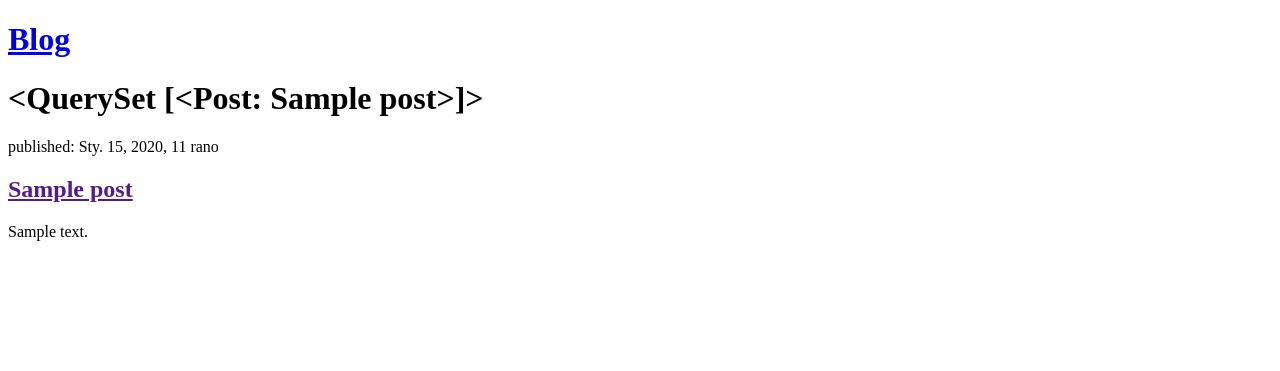
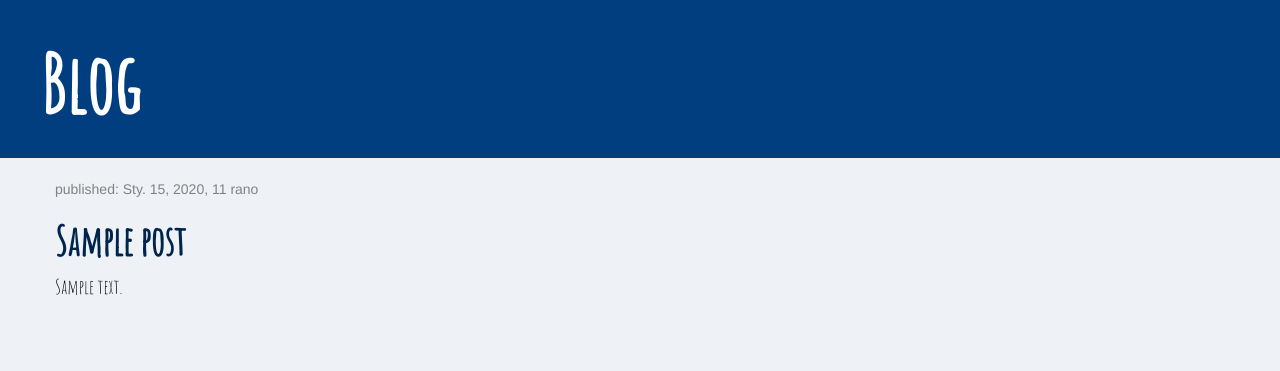
Before and after one commit to BlazejBazan/my_first_blog, a Django app: page / in a window 1280 px wide. Shown: the top 371 px of the page. Run offline with Django 3.2, Linux system fonts and the light colour scheme; tables that the repository leaves empty hold one stand-in row (values such as "Sample post"); some libraries are stand-ins or nearby versions.

Commit message:
First CSS style.

```diff
--- /dev/null
+++ b/blog/static/css/blog.css
@@ -0,0 +1,56 @@
+.post-text {
+    color: black;
+    font-family: 'Amatic SC';
+    font-size: 20px;
+}
+.page-header {
+    background-color: #003e80;
+    margin-top: 0;
+    padding: 20px 20px 20px 40px;
+}
+
+.page-header h1, .page-header h1 a, .page-header h1 a:visited, .page-header h1 a:active {
+    color: #ffffff;
+    font-size: 60pt;
+    text-decoration: none;
+}
+.content {
+    margin-left: 40px;
+}
+
+h1, h2, h3, h4 {
+    color: #0000ff;
+    font-family: 'Amatic SC';
+    font-weight: bold;
+    font-size: 40px;
+}
+
+.date {
+    color: #828282;
+}
+
+.save {
+    float: right;
+}
+
+.post-form textarea, .post-form input {
+    width: 100%;
+}
+
+.top-menu, .top-menu:hover, .top-menu:visited {
+    color: #ffffff;
+    float: right;
+    font-size: 26pt;
+    margin-right: 20px;
+}
+
+.post {
+    margin-bottom: 70px;
+}
+
+.post h2 a, .post h1 a:visited {
+    color: #00254d;
+}
+body {
+    background-color: #eef2f6;
+}
--- a/blog/templates/blog/post_list.html
+++ b/blog/templates/blog/post_list.html
@@ -1,24 +1,37 @@
 <!DOCTYPE html>
-<html lang="en">
+{% load static %}
+<html lang="PL">
+
 <head>
     <meta charset="UTF-8">
     <title>Blog</title>
     <meta name="author" content="Błażej Bazan">
+
+    <link rel="stylesheet" href="//maxcdn.bootstrapcdn.com/bootstrap/3.2.0/css/bootstrap.min.css">
+    <link rel="stylesheet" href="//maxcdn.bootstrapcdn.com/bootstrap/3.2.0/css/bootstrap-theme.min.css">
+    <link rel="stylesheet" href="{% static 'css/blog.css' %}">
+    <link href="//fonts.googleapis.com/css?family=Amatic+SC" rel="stylesheet" type="text/css">
 </head>
 <body>
-        <div>
+    <div class="page-header">
         <h1><a href="/">Blog</a></h1>
     </div>
 
-        <div>
-            <h1>{{posts}}</h1>
+
+    <div class="content container">
+        <div class="row">
+            <div class="col-md-8">
+                {% for post in posts %}
+                    <div class="post">
+                        <div class="date">
+                            <p>published: {{ post.published_date }}</p>
                         </div>
-        {% for post in posts %}
-            <div>
-                <p>published: {{ post.published_date }}</p>
                         <h2><a href="">{{ post.title }}</a></h2>
-                <p>{{ post.text|linebreaksbr }}</p>
+                        <p class="post-text">{{ post.text|linebreaksbr }}</p>
                     </div>
                 {% endfor %}
+            </div>
+        </div>
+    </div>
 </body>
 </html>
```
Lines whose indentation alone changed are shown as unchanged.
